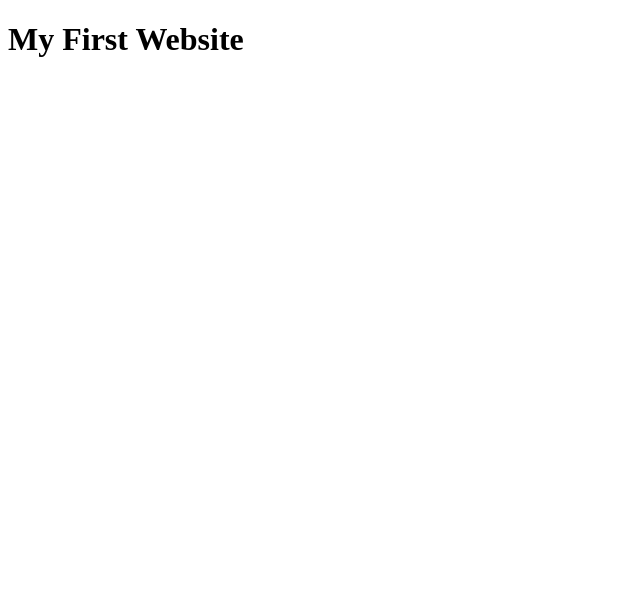
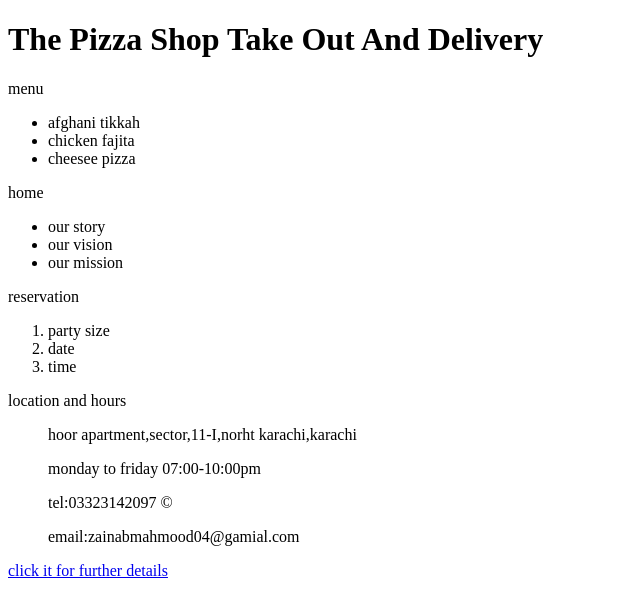
Before and after one commit to zainabmahmood204/coursera-test, a plain HTML site: page site/index.html in a window 1280 px wide. Shown: the whole page, without its empty margins (0-640 px from the left). Drawn offline with Linux system fonts and the light colour scheme.

Commit message:
further steps

```diff
--- a/site/index.html
+++ b/site/index.html
@@ -1,9 +1,38 @@
-<!DOCTYPE html>
+<!doctype html>
 <html>
-<head>
-	<title> My First Website</title>
-</head>
-<body>
-<h1>My First Website</h1>
-</body>
+ <head>
+ 	<meta charset="utf-8">
+ 	<title>Pizza Resturant</title>
+ </head>
+ <body>
+ 	<header>
+ 		<h1>The Pizza Shop Take Out And Delivery</h1>
+ 		<section>
+ 			<article>menu</article>
+ 			<ul>
+ 				<li>afghani tikkah</li>
+ 				<li>chicken fajita</li>
+ 				<li>cheesee pizza</li>
+ 			</ul>
+ 			<article>home</article>
+ 			<ul>
+ 				<li>our story</li>
+ 				<li>our vision</li>
+ 				<li>our mission</li>
+ 			</ul>
+ 			<article>reservation</article>
+ 			<ol>
+ 				<li>party size</li>
+ 				<li>date</li>
+ 				<li>time</li>
+ 			</ol>
+ 			<article>location and hours</article>
+ 			 <ul>hoor apartment,sector,11-I,norht karachi,karachi</ul>
+ 			 <ul>monday to friday 07:00-10:00pm</ul>
+ 			 <ul> tel:03323142097 &copy;</ul>
+ 			 <ul>email:zainabmahmood04@gamial.com</ul>
+ 			 <a href="same index.html">click it for further details</a>
+ 		</section>
+ 	</header>
+ </body>
 </html>
```
Also changed, not shown: site/index1.html (added), site/same index.html (added).
